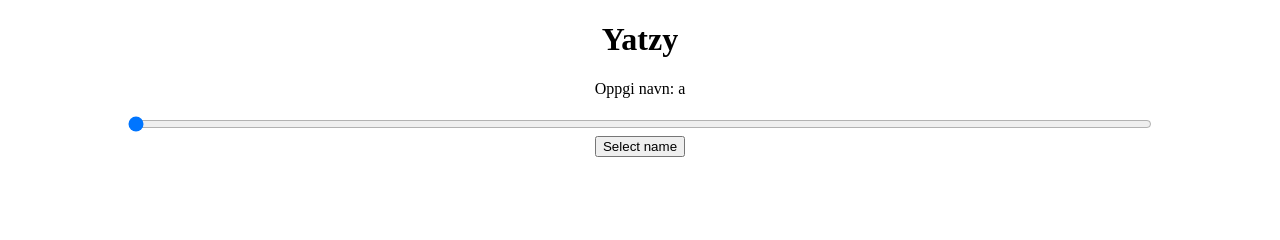
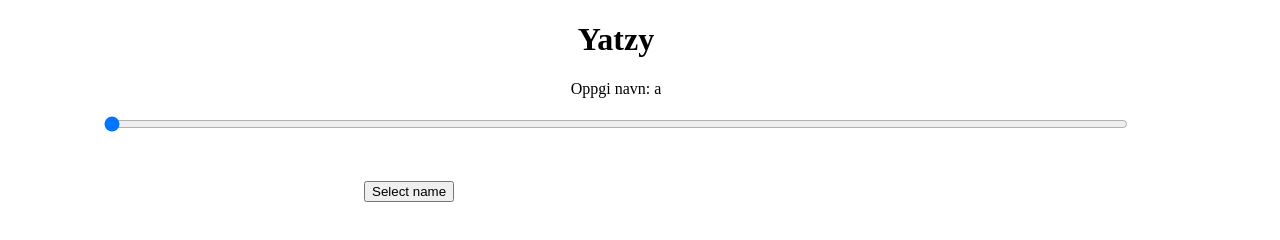
Before and after one commit to 591291-hvl/Great-UX-design, a plain HTML site: page index.html in a window 1280 px wide. Both pictures are taken after a click on the button "Select name". Drawn offline with Linux system fonts and the light colour scheme.

Commit message:
updated with movable button

```diff
--- a/index.html
+++ b/index.html
@@ -8,6 +8,8 @@
         <style>
             body{
                 text-align: center;
+                width: 95vw;
+                height: 95vh;
             }
 
             input{
@@ -21,6 +23,6 @@
         <p id="showName">Oppgi navn: </p>
         <input id="getValue" type="range" value="0" min="0">
         <br>
-        <button id="btn">Select name</button>
+        <button onmouseenter="moveButton()" id="btn">Select name</button>
     </body>
 </html>
--- a/javascript.js
+++ b/javascript.js
@@ -3,6 +3,7 @@ const alphabet = ["a","b","c","d","e","f","g","h","i","j","k","l","m","n","o","p
 
 
 document.getElementById("getValue").addEventListener("input", setName);
+//document.getElementById("btn").addEventListener("onmousedown ", moveButton);
 document.getElementById("btn").addEventListener("click", selectName);
 
 document.getElementById("getValue").max = (Math.pow(26,6)-1);
@@ -55,5 +56,14 @@ function getWords(x){
     return outStr;
 }
 
+
+function moveButton(){
+    let b = document.getElementById("btn");
+    b.style.position = "absolute";
+    b.style.left = Math.floor(Math.random() * document.body.clientWidth) +'px';
+    b.style.top = Math.floor(Math.random() * document.body.clientHeight) +'px';
+
+}
+
 //run at start
 window.addEventListener("DOMContentLoaded", (event) => setName());
```
